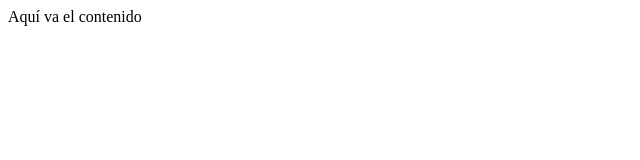
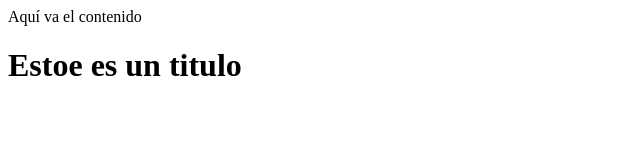
Before and after one commit to javivizf/pruebaLab, a plain HTML site: page index.html in a window 1280 px wide. Shown: the whole page, without its empty margins (0-640 px from the left). Drawn offline with Linux system fonts and the light colour scheme.

Commit message:
agregado index.html modificado

```diff
--- a/index.html
+++ b/index.html
@@ -4,5 +4,6 @@
 	</head>
 	<body>
 	Aquí va el contenido
+	<h1>Estoe es un titulo</h1>
 	</body>
 </html>
```
